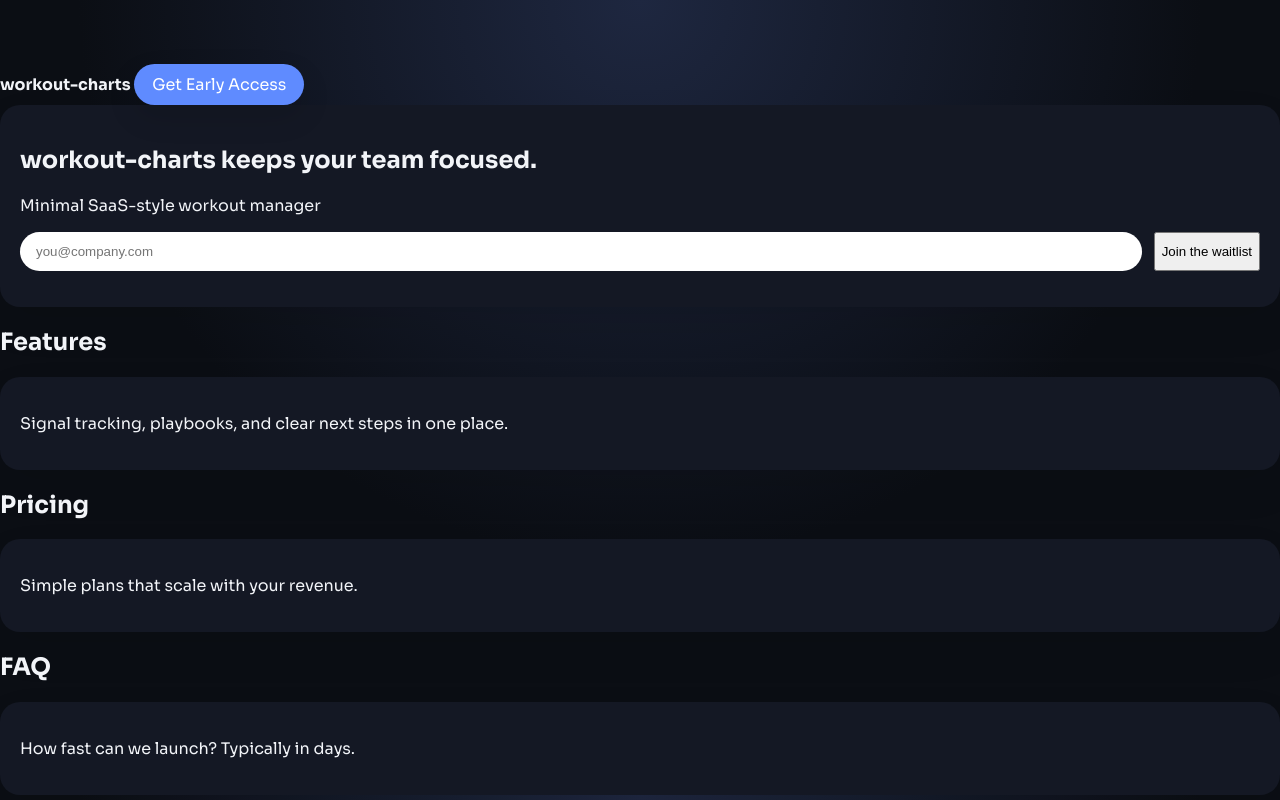
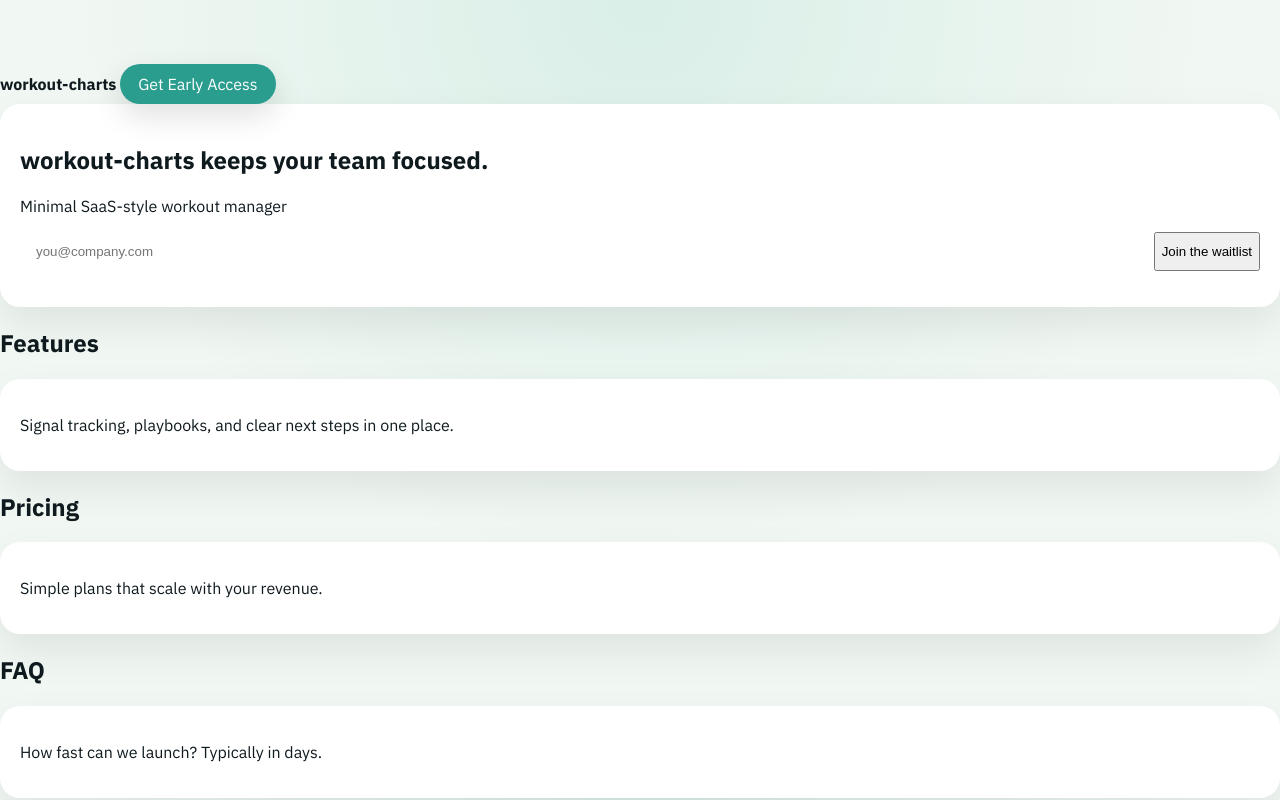
Before and after one commit to XSpiritWizardX/workout-charts, a website: page public/index.html in a window 1280 px wide. Drawn offline with Linux system fonts and the light colour scheme.

Commit message:
Update public/styles.css

```diff
--- a/public/styles.css
+++ b/public/styles.css
@@ -1,13 +1,13 @@
-@import url("https://fonts.googleapis.com/css2?family=Sora:wght@400;600;700&display=swap");
+@import url("https://fonts.googleapis.com/css2?family=IBM+Plex+Sans:wght@400;600;700&display=swap");
 
 :root {
-  --bg: #0b0e14;
-  --surface: #141824;
-  --ink: #f2f4f8;
-  --muted: #a0a7b4;
-  --accent: #5f8bff;
-  --accent-alt: #ffb84c;
-  --glow: #1e2740;
+  --bg: #f1f7f3;
+  --surface: #ffffff;
+  --ink: #0f1a1f;
+  --muted: #5c6a6f;
+  --accent: #2a9d8f;
+  --accent-alt: #e76f51;
+  --glow: #d9efe7;
   --shadow: rgba(0, 0, 0, 0.12);
 }
 
@@ -17,7 +17,7 @@
 
 body {
   margin: 0;
-  font-family: "Sora", "Segoe UI", sans-serif;
+  font-family: "IBM Plex Sans", "Segoe UI", sans-serif;
   color: var(--ink);
   background: radial-gradient(circle at top, var(--glow) 0%, var(--bg) 55%);
 }
```
